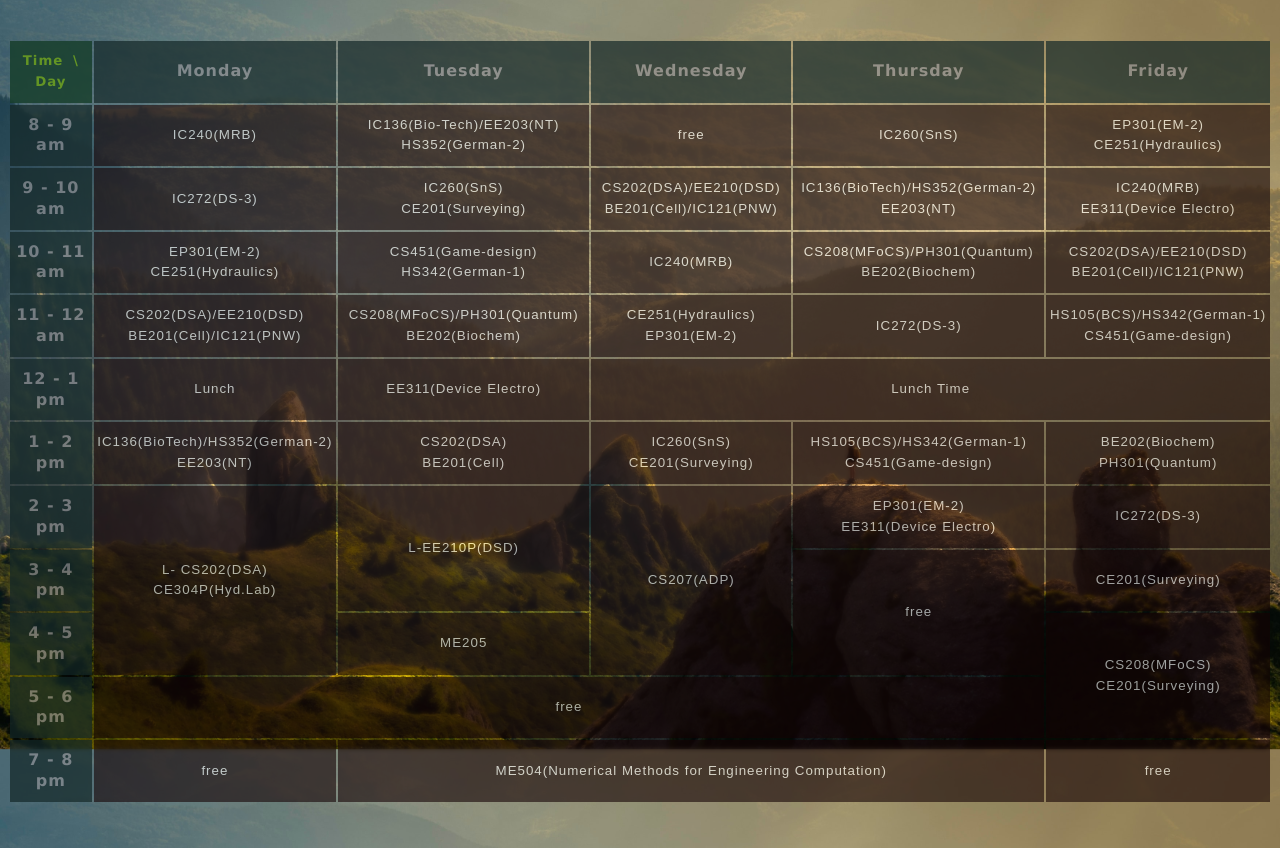
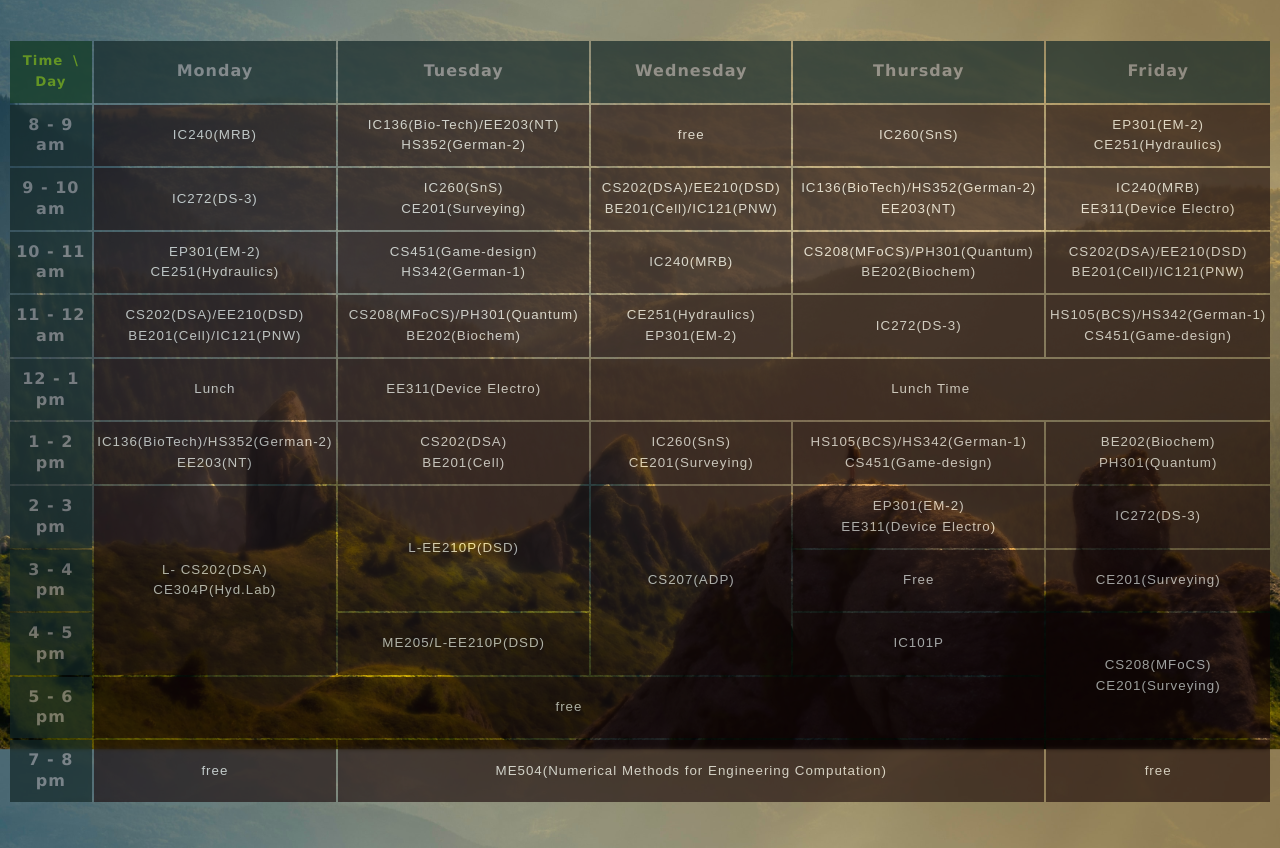
Before and after one commit to Shubh-Xmate/Sem3_time_table, a plain HTML site: page index.html in a window 1280 px wide. Shown: the part 101-949 px from the top of the page. Drawn offline with Linux system fonts and the light colour scheme.

Commit message:
IC101p added

```diff
--- a/index.html
+++ b/index.html
@@ -81,12 +81,13 @@
         </tr>
         <tr>
             <td class="Main_row_elements2">3 - 4 pm</td>
-                <td rowspan="2">free</td>
+                <td>Free</td>
                 <td><a href="https://meet.google.com/qmf-womq-svk" target = "_default">CE201(Surveying)</a></td>
         </tr>
         <tr>
             <td class="Main_row_elements2">4 - 5 pm</td>
-                <td><a href = "https://meet.google.com/ope-feef-mgu?pli=1&authuser=1" target="_default">ME205</a></td>
+                <td><a href = "https://meet.google.com/ope-feef-mgu?pli=1&authuser=1" target="_default">ME205</a>/<a href="https://docs.google.com/spreadsheets/d/1GnoiWsPgwAaxp4bS7olrm8lR9C_MKIbK7xZjIU-DBEU/edit?usp=sharing" target = "_default">L-EE210P(DSD)</a></td>
+                <td> <a href="https://iitmandi.webex.com/iitmandi/j.php?MTID=m4cc79fffb8f698a973bf4b3bec24891b " target="_default">IC101P</a></td>
                 <td rowspan="2"><a href= "https://meet.google.com/fvw-vajc-cfn?pli=1&authuser=1" target = "_default">CS208(MFoCS)</a><br><a href="https://meet.google.com/qmf-womq-svk" target = "_default">CE201(Surveying)</a></td>
         </tr>
         <tr>
```
